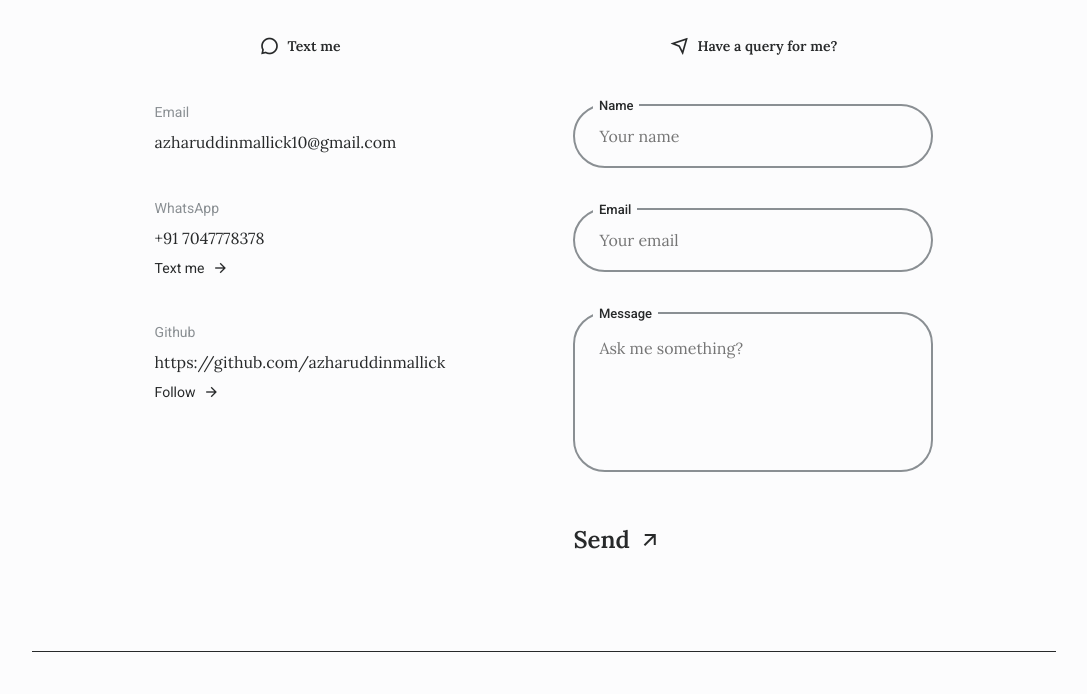
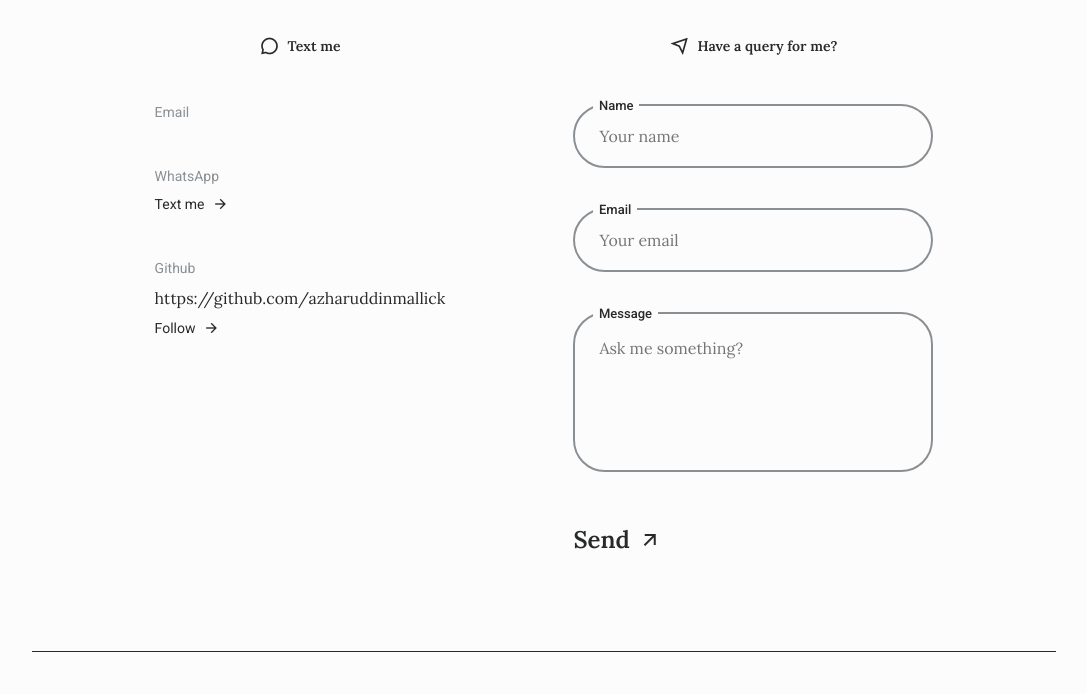
Before and after one commit to azharuddinmallick/portfolio_website, a plain HTML site: page index.html in a window 1280 px wide. Shown: the part 4700-5394 px from the top of the page, without its empty margins (96-1183 px from the left). Drawn offline with nearby package versions, Linux system fonts and the light colour scheme.

Commit message:
Test complete

```diff
--- a/index.html
+++ b/index.html
@@ -365,11 +365,11 @@
                     <div class="contact__info">
                         <div class="contact__data">
                             <span class="contact__data-title">Email</span>
-                            <span class="contact__data-info">azharuddinmallick10@gmail.com</span>
+                            <!-- <span class="contact__data-info">azharuddinmallick10@gmail.com</span> -->
                         </div>
                         <div class="contact__data">
                             <span class="contact__data-title">WhatsApp</span>
-                            <span class="contact__data-info">+91 7047778378</span>
+                            <!-- <span class="contact__data-info">+91 7047778378</span> -->
                             <a href="#" target="_blank" class="contact__button">Text me <i
                                     class="ri-arrow-right-line"></i></a>
                         </div>
```
